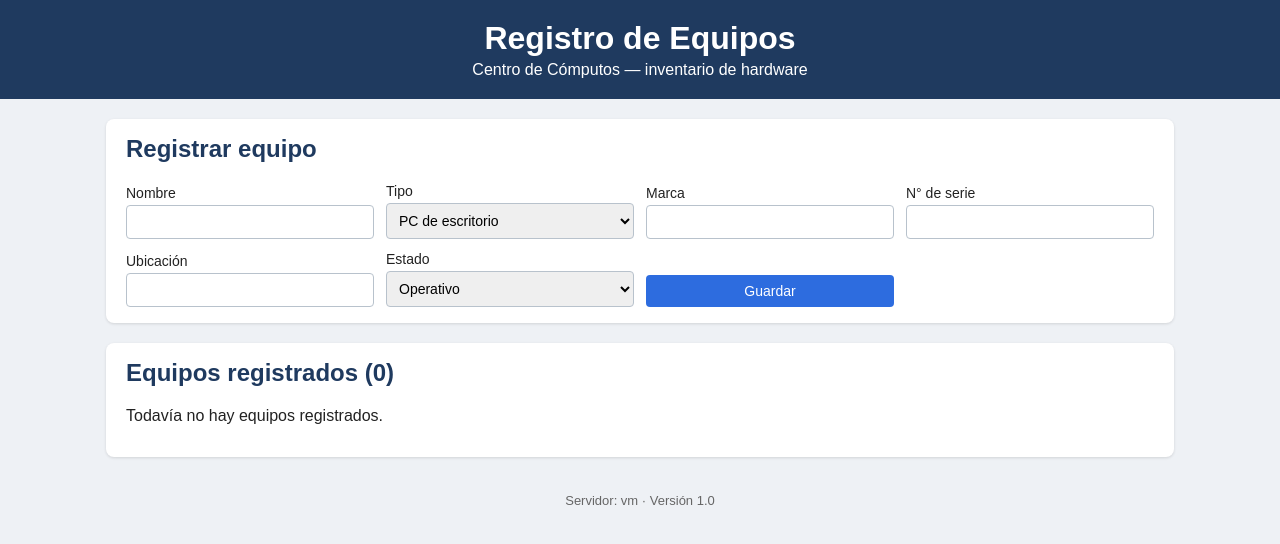
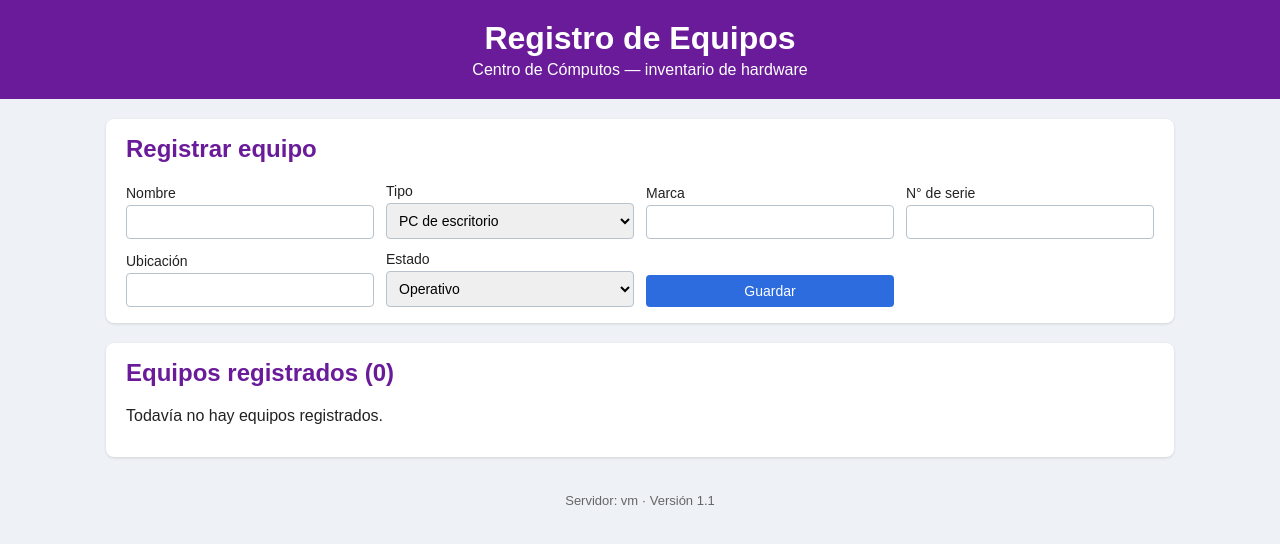
Before and after one commit to BelenRodF18/miproyecto, a PHP site: page / in a window 1280 px wide. Shown: the top 544 px of the page. Run offline with PHP 8.4, Linux system fonts and the light colour scheme; data that the repository does not hold is empty.

Commit message:
Versión 1.1: cambio visible (color del encabezado y versión)

```diff
--- a/estilos.css
+++ b/estilos.css
@@ -1,12 +1,12 @@
 * { box-sizing: border-box; }
 body { margin: 0; font-family: Arial, Helvetica, sans-serif; background: #eef1f5; color: #222; }
-header { background: #1f3a5f; color: #fff; padding: 20px 16px; text-align: center; }
+header { background: #6a1b9a; color: #fff; padding: 20px 16px; text-align: center; }
 header h1 { margin: 0 0 4px; }
 header p { margin: 0; }
 header a { color: #cfe0ff; }
 main { max-width: 1100px; margin: 20px auto; padding: 0 16px; }
 .tarjeta { background: #fff; border-radius: 8px; padding: 16px 20px; margin-bottom: 20px; box-shadow: 0 1px 3px rgba(0,0,0,.12); }
-.tarjeta h2 { margin-top: 0; color: #1f3a5f; }
+.tarjeta h2 { margin-top: 0; color: #6a1b9a; }
 form { display: grid; grid-template-columns: repeat(auto-fit, minmax(220px, 1fr)); gap: 12px; align-items: end; }
 label { display: flex; flex-direction: column; font-size: 14px; gap: 4px; }
 input, select { padding: 8px; border: 1px solid #b8c2cc; border-radius: 4px; font-size: 14px; }
--- a/index.php
+++ b/index.php
@@ -1,7 +1,7 @@
 <?php
 require 'conexion.php';
 
-$VERSION = '1.0';
+$VERSION = '1.1';
 $mensaje = '';
 
 // Registrar un equipo nuevo
```
